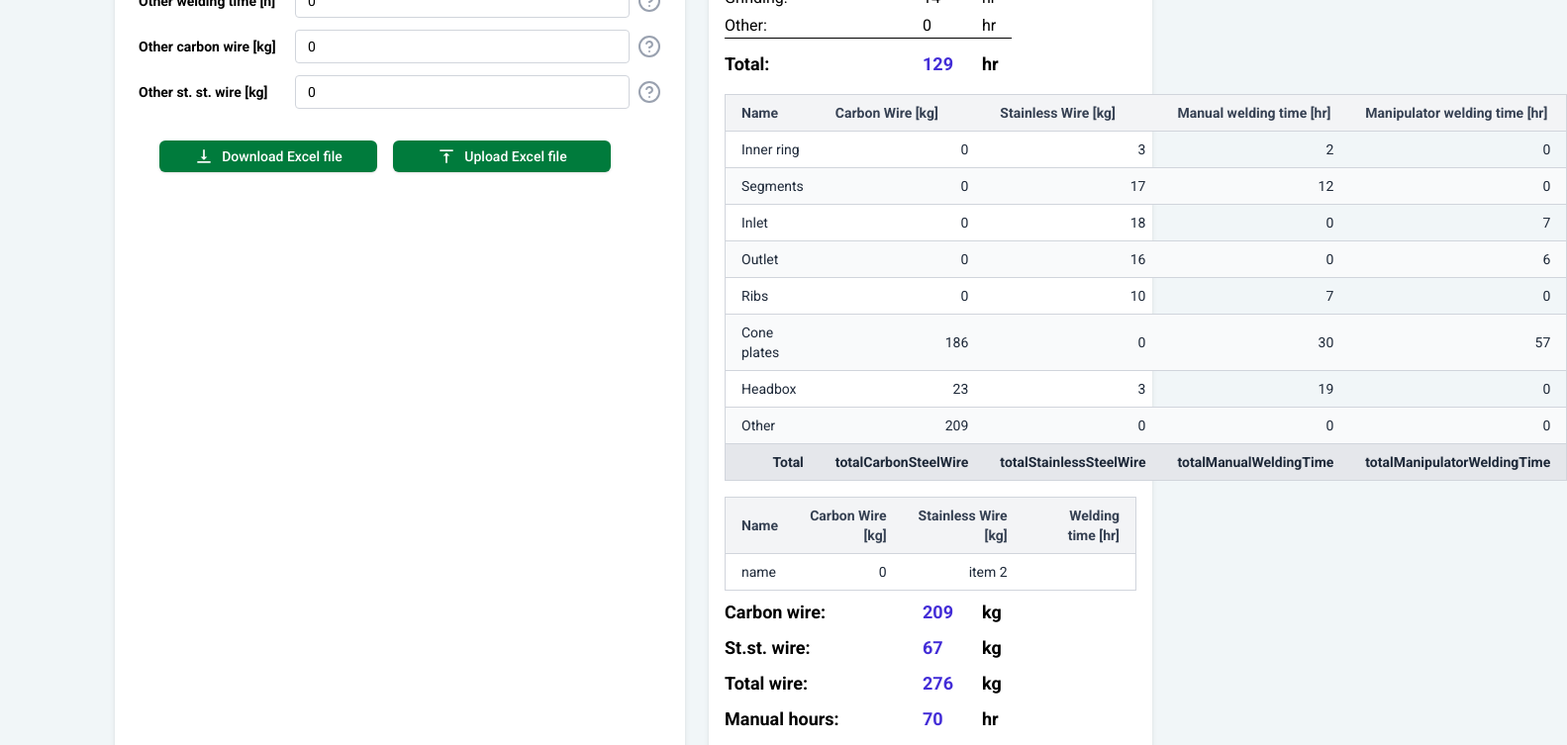
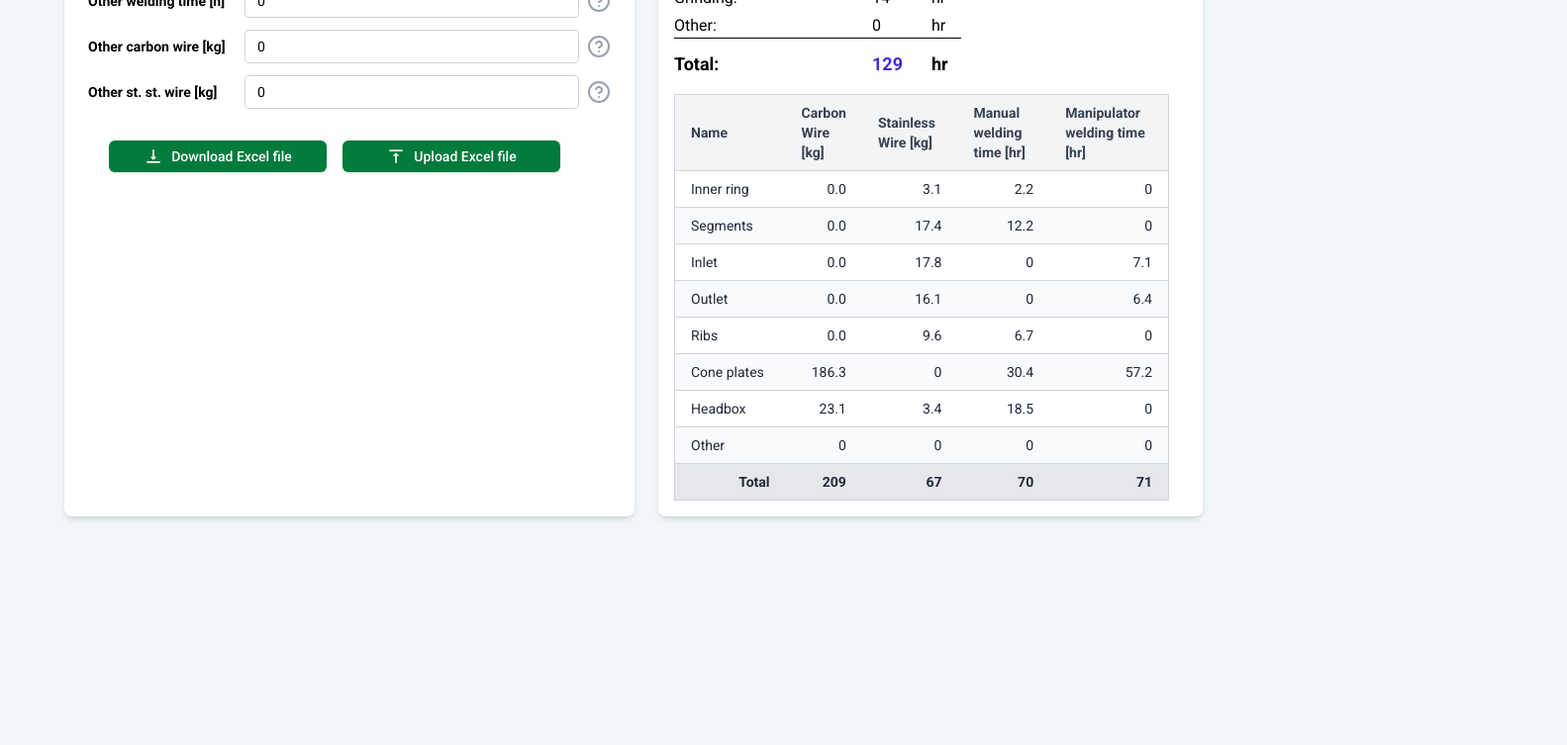
Before and after one commit to djzib0/nozzle-calculator-next, a Next.js app: page / in a window 1280 px wide. Shown: the part 840-1593 px from the top of the page at 99% size, 1583 px wide, since content can reach past the window. After the commit the page ends 1442 px from the top, so only its background shows below. Built offline with nearby package versions, Linux system fonts and the light colour scheme.

Commit message:
finalized welding results table

```diff
--- a/components/nozzleParametersForm/NozzleParametersForm.tsx
+++ b/components/nozzleParametersForm/NozzleParametersForm.tsx
@@ -771,7 +771,7 @@ const NozzleParametersForm = () => {
 
       </form>
 
-      <div className='w-full max-w-md flex flex-col p-4 bg-white dark:bg-[#4d4d4f]
+      <div className='w-[550px] flex flex-col p-4 bg-white dark:bg-[#4d4d4f]
                     text-black dark:text-white rounded-lg shadow-md
                     '
        >
@@ -847,31 +847,8 @@ const NozzleParametersForm = () => {
 
             {/* Welding results */}
             <WeldingResultTable result={weldingResult} />
-            <table className="w-full text-sm text-left border border-gray-300 dark:border-gray-600 mt-4">
-              <thead className="bg-gray-100 dark:bg-gray-800 text-gray-700 dark:text-gray-200">
-                <tr>
-                  <th className="px-4 py-2 border-b border-gray-300 dark:border-gray-600">Name</th>
-                  <th className="px-4 py-2 border-b border-gray-300 dark:border-gray-600 text-right">Carbon Wire [kg]</th>
-                  <th className="px-4 py-2 border-b border-gray-300 dark:border-gray-600 text-right">Stainless Wire [kg]</th>
-                  <th className="px-4 py-2 border-b border-gray-300 dark:border-gray-600 text-right">Welding time [hr]</th>
-                </tr>
-              </thead>
-              <tbody className="text-gray-800 dark:text-gray-100">
 
-                  <tr className="even:bg-gray-50 dark:even:bg-gray-700">
-                    <td className="px-4 py-2 border-b border-gray-300 dark:border-gray-600">{"name"}</td>
-                    <td className="px-4 py-2 border-b border-gray-300 dark:border-gray-600 text-right">
-                      {weldingResult.details.innerRingWelding.carbonSteelWire}
-                    </td>
-                    <td className="px-4 py-2 border-b border-gray-300 dark:border-gray-600 text-right">
-                      {"item 2"}
-                    </td>
-                  </tr>
-
-              </tbody>
-            </table>
-
-            <div className='grid grid-cols-[200px_60px_30px] gap-y-1'>
+            {/* <div className='grid grid-cols-[200px_60px_30px] gap-y-1'>
                 <p className='font-semibold text-lg mt-2 '>Carbon wire:</p>
                 <p className='font-semibold text-lg mt-2 text-indigo-700 dark:text-indigo-300'>{weldingResult.carbonSteelWire}</p>
                 <p className='font-semibold text-lg mt-2 '>kg</p>
@@ -900,7 +877,8 @@ const NozzleParametersForm = () => {
                 <p className='font-semibold text-lg mt-2 '>Total hours:</p>
                 <p className='font-semibold text-lg mt-2 text-indigo-700 dark:text-indigo-300'>{Number(weldingResult.manualWeldingHours) + Number(weldingResult.manipulatorWeldingHours)}</p>
                 <p className='font-semibold text-lg mt-2 '>hr</p>
-            </div>
+            </div> */}
+
         </div>
       </div>
 
--- a/components/weldingResultTable/WeldingResultTable.tsx
+++ b/components/weldingResultTable/WeldingResultTable.tsx
@@ -5,7 +5,7 @@ import { WeldingResultType } from '@/lib/types'
 
 const WeldingResultTable = ({result}: {result: WeldingResultType}) => {
   return (
-    <table className="w-full text-sm text-left border border-gray-300 dark:border-gray-600 mt-4">
+    <table className="w-[500px] text-sm text-left border border-gray-300 dark:border-gray-600 mt-4">
       <thead className="bg-gray-100 dark:bg-gray-800 text-gray-700 dark:text-gray-200">
         <tr>
           <WeldingResultTableHeader title={"Name"} />
@@ -73,10 +73,10 @@ const WeldingResultTable = ({result}: {result: WeldingResultType}) => {
         />
         <WeldingResultTableRow
           name={"Other"}
-          carbonSteelWire={result.carbonSteelWire}
+          carbonSteelWire={result.otherCarbonWire}
           stainlessSteelWire={result.otherStainlessWire}
           manualWeldingTime={result.otherWeldingTime}
-          manipulatorWeldingtime={result.details.segmentsWelding.manipulatorWeldingTime}
+          manipulatorWeldingtime={0}
 
         />
         {/* Summary row */}
@@ -85,16 +85,16 @@ const WeldingResultTable = ({result}: {result: WeldingResultType}) => {
         Total
       </td>
       <td className="px-4 py-2 border-t border-gray-400 dark:border-gray-500 text-right">
-    {"totalCarbonSteelWire"}
+        {result.carbonSteelWire}
       </td>
       <td className="px-4 py-2 border-t border-gray-400 dark:border-gray-500 text-right">
-    {"totalStainlessSteelWire"}
+        {result.stainlessSteelWire}
       </td>
       <td className="px-4 py-2 border-t border-gray-400 dark:border-gray-500 text-right">
-    {"totalManualWeldingTime"}
+        {result.manualWeldingHours}
       </td>
       <td className="px-4 py-2 border-t border-gray-400 dark:border-gray-500 text-right">
-    {"totalManipulatorWeldingTime"}
+        {result.manipulatorWeldingHours}
       </td>
     </tr>
 
--- a/components/weldingResultTable/weldingResultTableRow/WeldingResultTableRow.tsx
+++ b/components/weldingResultTable/weldingResultTableRow/WeldingResultTableRow.tsx
@@ -9,8 +9,8 @@ const WeldingResultTableRow = (
 
   return (
     <tr className="even:bg-gray-50 dark:even:bg-gray-700">
-      <td className="px-4 py-2 border-b border-gray-300 dark:border-gray-600">{name}</td>
-      <td className="px-4 py-2 border-b border-gray-300 dark:border-gray-600 text-right">
+      <td className="w-28 px-4 py-2 border-b border-gray-300 dark:border-gray-600">{name}</td>
+      <td className="w-4 px-4 py-2 border-b border-gray-300 dark:border-gray-600 text-right">
         {carbonSteelWire}
       </td>
       <td className="px-4 py-2 border-b border-gray-300 dark:border-gray-600 text-right">
--- a/lib/utils.tsx
+++ b/lib/utils.tsx
@@ -245,18 +245,13 @@ const MANIPULATOR_WELDING = 0.4
 const WASTE_FACTOR = 1.05 // how much more welding wire is required compared to theoretical
 
 // helper function
-const withWaste = (value: number) => (value * WASTE_FACTOR).toFixed();
+const withWaste = (value: number) => (value * WASTE_FACTOR).toFixed(1);
 
 // CALCULATE INNER RING
 export const calculateInnerRingWelds = (formData: NozzleFormDataType) => {
 
   // reusable variables
   const nozzleCircumference = Number(formData.diameter) * Math.PI
-
-  // result variables
-  // let manualWeldingHours = 0;
-  // let carbonSteelWire = 0;
-  // let stainlessSteelWire = 0;
 
   // calculate inner ring seams
   const weldingConsumablesPerMeterOfRing = innerRingWelding.get(Number(formData.nozzleInnerRingThickness))
@@ -582,8 +577,7 @@ export const calculateWelding = (formData: NozzleFormDataType) : WeldingResultTy
     + outletWelding.carbonSteelWire
     + ribsWelding.carbonSteelWire
     + headboxWelding.carbonSteelWire
-    + conePlatesWelding.carbonSteelWire;
-
+    + conePlatesWelding.carbonSteelWire
 
   const totalStainlessSteelWeldingWire: number =
       innerRingWelding.stainlessSteelWire
@@ -605,16 +599,20 @@ export const calculateWelding = (formData: NozzleFormDataType) : WeldingResultTy
     + outletWelding.manipulatorWeldingHours
     + conePlatesWelding.manipulatorWeldingHours;
 
-  console.log(conePlatesWelding.manipulatorWeldingHours, " hours for manip")
+  console.log(inletWelding.manipulatorWeldingHours)
+  console.log(outletWelding.manipulatorWeldingHours)
+  console.log(conePlatesWelding.manipulatorWeldingHours)
+
+  console.log(totalManipulatorWeldingHours * WASTE_FACTOR, "total manip")
 
   return {
     carbonSteelWire: ((totalCarbonSteelWeldingWire * WASTE_FACTOR) + Number(formData.otherCarbonWire)).toFixed(),
     stainlessSteelWire: ((totalStainlessSteelWeldingWire * WASTE_FACTOR) + Number(formData.otherStainlessWire)).toFixed(),
     manualWeldingHours: ((Number(totalManualWeldingHours) * WASTE_FACTOR) + Number(formData.otherWeldingTime)).toFixed(),
     manipulatorWeldingHours: (Number(totalManipulatorWeldingHours) * WASTE_FACTOR).toFixed(),
-    otherWeldingTime: formData.otherWeldingTime,
-    otherCarbonWire: formData.otherCarbonWire,
-    otherStainlessWire: formData.otherStainlessWire,
+    otherWeldingTime: Number(formData.otherWeldingTime),
+    otherCarbonWire: Number(formData.otherCarbonWire),
+    otherStainlessWire: Number(formData.otherStainlessWire),
     details: {
       innerRingWelding: {
         carbonSteelWire: withWaste(innerRingWelding.carbonSteelWire),
```
Lines whose indentation alone changed are shown as unchanged.
